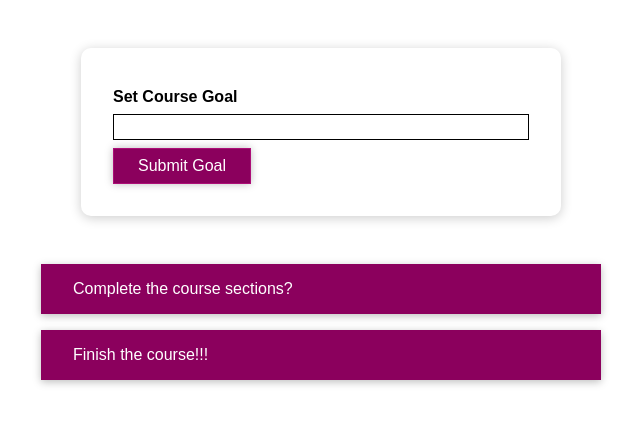
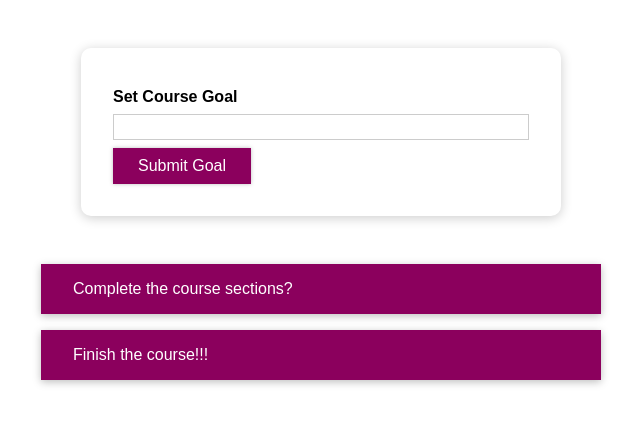
Before and after one commit to rajanchaudhari08/course-goal, a React (Vite) app: page / in a window 1280 px wide. Shown: the top 424 px of the page, without its empty margins (319-959 px from the left). Built offline with nearby package versions, Linux system fonts and the light colour scheme.

Commit message:
Using CSS modules.

```diff
--- a/src/components/CourseGoals/CourseInput/CourseInput.jsx
+++ b/src/components/CourseGoals/CourseInput/CourseInput.jsx
@@ -1,8 +1,10 @@
 import { useState } from "react";
 import Button from "../../UI/Button";
 // import "./CourseInput.css";
-import styled from "styled-components";
+// import styled from "styled-components";
+import styles from "./CourseInput.module.css";
 
+/*
 const FormControl = styled.div`
   margin: 0.5rem 0;
 
@@ -31,6 +33,7 @@
     border-color: red;
   }
 `;
+*/
 
 const CourseInput = (properties) => {
   const [inputValue, setInputValue] = useState("");
@@ -57,7 +60,9 @@
     <form onSubmit={formSubmitHandler}>
       {/* <FormControl className={`form-control ${!isValid ? "invalid" : ""}`}> */}
       {/* <FormControl className={!isValid && "invalid"}> */}
-      <FormControl invalid={!isValid}>
+      <div
+        className={`${styles["form-control"]} ${!isValid && styles.invalid}`}
+      >
         <label>Set Course Goal</label>
         <input
           /* Conditional Inline CSS */
@@ -65,7 +70,7 @@
           type="text"
           onChange={goalInputChangeHandler}
         />
-      </FormControl>
+      </div>
       <Button type="submit">Submit Goal</Button>
     </form>
   );
--- a/src/components/UI/Button.jsx
+++ b/src/components/UI/Button.jsx
@@ -1,6 +1,8 @@
 // import "./Button.css";
-import styled from "styled-components";
+// import styled from "styled-components";
+import styles from "./Button.module.css";
 
+/*
 const Button = styled.button`
     width: 100%;
     font: inherit;
@@ -23,13 +25,18 @@
       width: auto;
     }
 `;
-/*
+ */
+
 const Button = (properties) => {
   return (
-    <button type={properties.type} className="button" onClick={properties.onClick}>
+    <button
+      type={properties.type}
+      className={styles.button}
+      onClick={properties.onClick}
+    >
       {properties.children}
     </button>
   );
 };
-*/
+
 export default Button;
```
Also changed, not shown: src/components/CourseGoals/CourseInput/CourseInput.module.css (renamed from src/components/CourseGoals/CourseInput/CourseInput.css), src/components/UI/Button.module.css (renamed from src/components/UI/Button.css).
